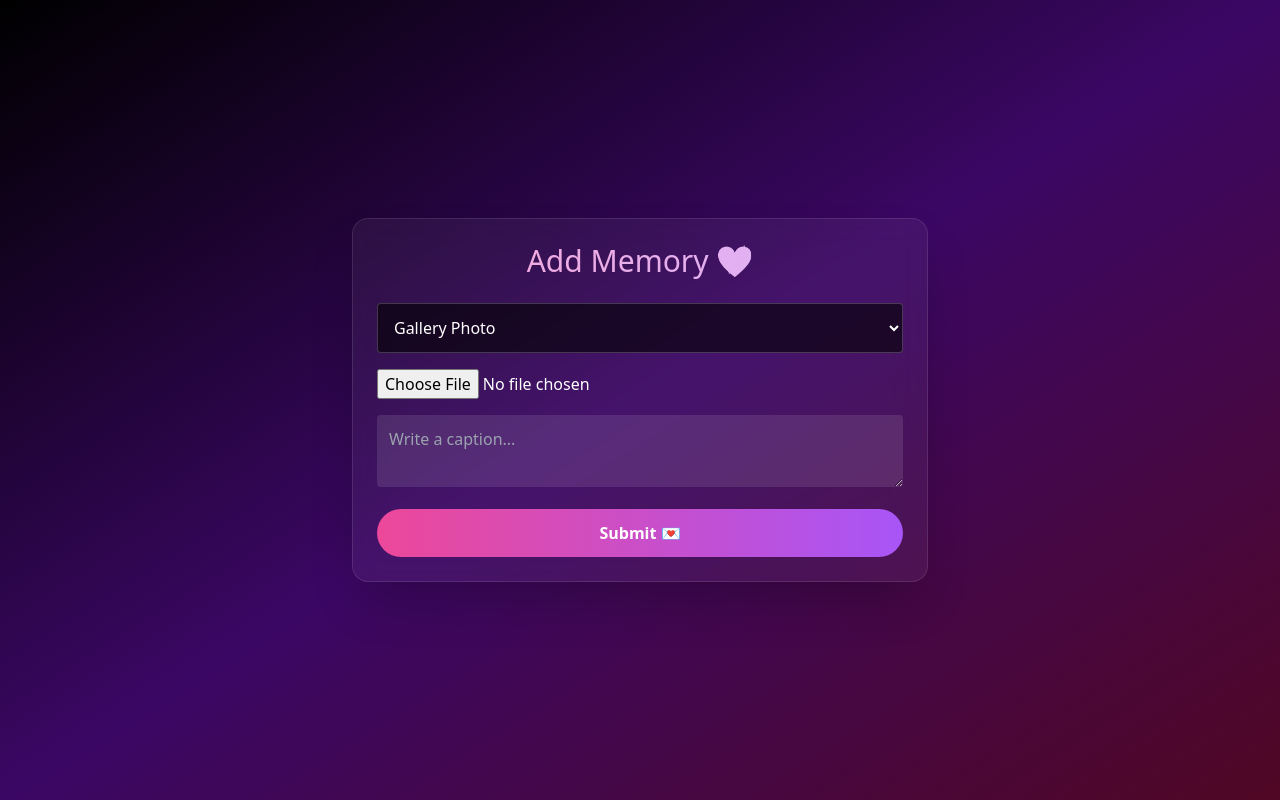
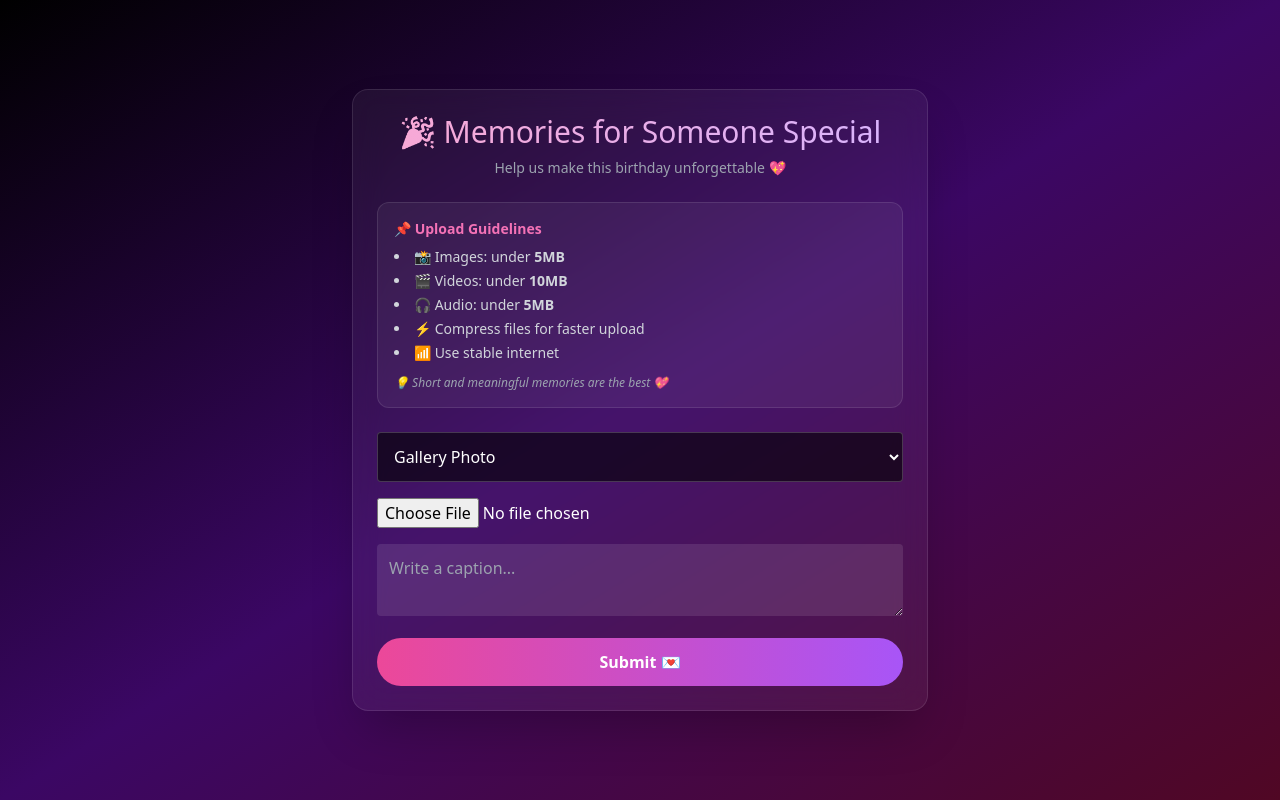
Before and after one commit to sailakshmi-0987/vishaura, a React (Vite) app in the folder client/: page /contribute/1 in a window 1280 px wide. Built offline with nearby package versions, Linux system fonts and the light colour scheme; no server answers.

Commit message:
updated ui changes

```diff
--- a/client/src/pages/Contribute.jsx
+++ b/client/src/pages/Contribute.jsx
@@ -1,4 +1,4 @@
-import { useState, useRef } from "react";
+import { useState, useRef, useEffect } from "react";
 import { useParams } from "react-router-dom";
 import { motion, AnimatePresence } from "framer-motion";
 import API from "../services/api";
@@ -16,7 +16,22 @@ function Contribute() {
   const [loading, setLoading] = useState(false);
   const [toast, setToast] = useState(null);
 
+  const [surprise, setSurprise] = useState(null); // ✅ NEW
+
   const fileInputRef = useRef(null);
+
+  // ✅ FETCH BIRTHDAY PERSON
+  useEffect(() => {
+    const fetchSurprise = async () => {
+      try {
+        const res = await API.get(`/surprise/code/${code}`);
+        setSurprise(res.data);
+      } catch (err) {
+        console.log(err);
+      }
+    };
+    fetchSurprise();
+  }, [code]);
 
   const handleFileChange = (e) => {
     const selected = e.target.files[0];
@@ -47,7 +62,6 @@ function Contribute() {
 
       setToast({ type: "success", text: "Memory saved ❤️" });
 
-      // ✅ RESET EVERYTHING
       setFile(null);
       setPreview(null);
       setMessage("");
@@ -70,16 +84,39 @@ function Contribute() {
   return (
     <div className="min-h-screen flex items-center justify-center bg-gradient-to-br from-black via-purple-950 to-pink-950 px-4">
 
-      {/* CARD */}
       <motion.div
         initial={{ opacity: 0, y: 40 }}
         animate={{ opacity: 1, y: 0 }}
         className="backdrop-blur-lg bg-white/5 border border-white/10 rounded-2xl p-6 w-full max-w-xl shadow-2xl"
       >
 
-        <h1 className="text-3xl text-center mb-6 text-transparent bg-clip-text bg-gradient-to-r from-pink-300 to-purple-300">
-          Add Memory 💖
+        {/* ✅ TITLE WITH NAME */}
+        <h1 className="text-3xl text-center mb-2 text-transparent bg-clip-text bg-gradient-to-r from-pink-300 to-purple-300">
+          🎉 Memories for {surprise?.birthdayPerson || "Someone Special"}
         </h1>
+
+        <p className="text-center text-gray-400 mb-6 text-sm">
+          Help us make this birthday unforgettable 💖
+        </p>
+
+        {/* ✅ INSTRUCTIONS */}
+        <div className="bg-white/5 border border-white/10 rounded-xl p-4 mb-6 text-sm text-gray-300">
+          <h3 className="text-pink-400 font-semibold mb-2">
+            📌 Upload Guidelines
+          </h3>
+
+          <ul className="space-y-1 list-disc list-inside">
+            <li>📸 Images: under <b>5MB</b></li>
+            <li>🎬 Videos: under <b>10MB</b></li>
+            <li>🎧 Audio: under <b>5MB</b></li>
+            <li>⚡ Compress files for faster upload</li>
+            <li>📶 Use stable internet</li>
+          </ul>
+
+          <p className="text-xs text-gray-400 mt-3 italic">
+            💡 Short and meaningful memories are the best 💖
+          </p>
+        </div>
 
         {/* TYPE SELECT */}
         <select
@@ -105,11 +142,7 @@ function Contribute() {
             />
 
             {preview && (
-              <motion.div
-                initial={{ opacity: 0 }}
-                animate={{ opacity: 1 }}
-                className="mb-4"
-              >
+              <motion.div initial={{ opacity: 0 }} animate={{ opacity: 1 }} className="mb-4">
                 {(type === "image" || type === "timeline-photo") ? (
                   <img src={preview} className="rounded-lg w-full" />
                 ) : (
@@ -149,7 +182,7 @@ function Contribute() {
           </>
         )}
 
-        {/* SUBMIT BUTTON */}
+        {/* SUBMIT */}
         <motion.button
           whileTap={{ scale: 0.95 }}
           onClick={handleSubmit}
--- a/client/src/pages/GalleryPage.jsx
+++ b/client/src/pages/GalleryPage.jsx
@@ -79,7 +79,7 @@ export default function GalleryPage() {
             <span>Back</span>
           </button>
           <h1 className="text-xl md:text-2xl text-transparent bg-clip-text bg-gradient-to-r from-pink-300 to-purple-300">
-            Photo Gallery 🖼️
+            Photo Gallery 💕
           </h1>
           <div className="w-20" />
         </div>
--- a/client/src/pages/SurprisePage.jsx
+++ b/client/src/pages/SurprisePage.jsx
@@ -234,7 +234,7 @@ function SurprisePage() {
     <div className="relative z-10 max-w-2xl px-6">
 
       <h1 className="text-5xl font-bold tracking-tight">
-        🎉 {surprise.birthdayPerson}'s Surprise
+        Happiest Birthday Ever {surprise.birthdayPerson} 💗❣️🫂
       </h1>
 
       <p className="mt-4 text-lg text-gray-200">
--- a/client/src/pages/TimelinePage.jsx
+++ b/client/src/pages/TimelinePage.jsx
@@ -129,7 +129,7 @@ export default function TimelinePage() {
             <span>Back</span>
           </button>
           <h1 className="text-xl md:text-2xl text-transparent bg-clip-text bg-gradient-to-r from-pink-300 to-purple-300">
-            Our Timeline 📸
+            Our Timeline 🩷
           </h1>
           <div className="w-20" />
         </div>
--- a/client/src/pages/VideoPage.jsx
+++ b/client/src/pages/VideoPage.jsx
@@ -117,7 +117,7 @@ export default function VideoPage() {
           </button>
 
           <h1 className="text-xl text-pink-300">
-            Video Surprise 🎬
+            Video Surprise ✨
           </h1>
 
           <div className="w-20" />
```
